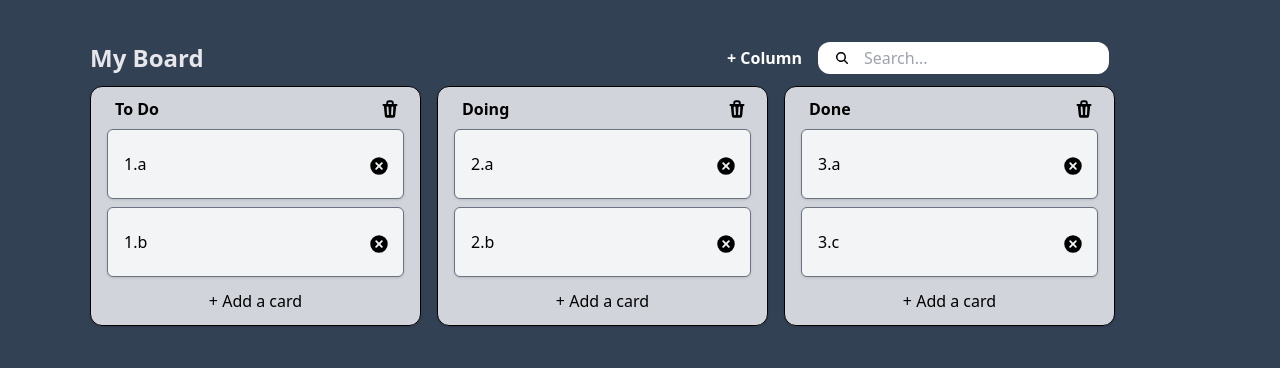
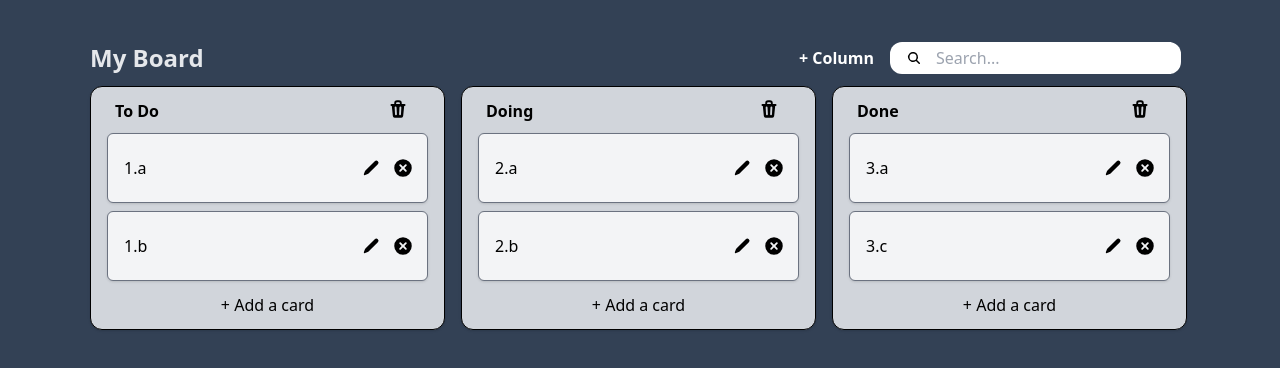
Before and after one commit to Mike-Sundays/my-kanban, a React (Vite) app: page / in a window 1280 px wide. Shown: the top 368 px of the page. Built offline with nearby package versions, Linux system fonts and the light colour scheme.

Commit message:
Correct bugs

```diff
--- a/src/App.tsx
+++ b/src/App.tsx
@@ -1,7 +1,7 @@
 import { Board } from "./components/Board/Board.tsx";
 import './App.css'
 function App() {
-  // localStorage.clear()
+  localStorage.clear()
   return (
       <Board />
   );
--- /dev/null
+++ b/src/components/ActionButton/ActionButton.tsx
@@ -0,0 +1,19 @@
+import { ReactNode } from "react";
+interface ActionButtonProps {
+  onClick: Function;
+  iconComponent: ReactNode;
+  css: string
+}
+
+export function ActionButton({ onClick, iconComponent, css }: ActionButtonProps) {
+  return (
+    <>
+      <button
+        className={css}
+        onClick={(_) => onClick()}
+      >
+        {iconComponent}
+      </button>
+    </>
+  );
+}
--- a/src/components/Board/Board.tsx
+++ b/src/components/Board/Board.tsx
@@ -146,7 +146,9 @@ export function Board() {
                 text={board.title}
                 placeholder={BOARD_TITLE_PLACEHOLDER}
                 onChange={setTitle}
+                editable={true}
                 cssClass="text-2xl text-gray-200 border-none outline-none m-2.5 font-bold bg-slate-700"
+                toggleable={false}
               ></CustomInput>
               <div className="flex">
                 <button
@@ -160,9 +162,11 @@ export function Board() {
                   <CustomInput
                     parentId={board.id}
                     text={board.searchTerm}
+                    editable={true}
                     placeholder={SEARCH_PLACEHOLDER}
                     onChange={filterCards}
                     cssClass="border-none outline-none p-1 mx-2.5 "
+                    toggleable={false}
                   ></CustomInput>
                 </div>
               </div>
--- a/src/components/Card/Card.tsx
+++ b/src/components/Card/Card.tsx
@@ -2,23 +2,36 @@ import { useSortable } from "@dnd-kit/sortable";
 import { CSS } from "@dnd-kit/utilities";
 import { CustomInput } from "../CustomInput/CustomInput";
 import { ColumnsDispatchContext } from "../../shared/columns-context";
-import { useContext } from "react";
+import React, { useContext, useRef } from "react";
 import { ColumnActionsType } from "../../shared/column-actions";
-import { TEXT_PLACEHOLDER } from "../../shared/constants.ts";
+import { ENTER, TEXT_PLACEHOLDER } from "../../shared/constants.ts";
 import { v4 as uuidv4 } from "uuid";
-import { DeleteButton } from "../DeleteButton/DeleteButton.tsx";
-import { XCircleIcon } from "@heroicons/react/16/solid";
+import { ActionButton } from "../ActionButton/ActionButton.tsx";
+import { PencilIcon, XCircleIcon } from "@heroicons/react/16/solid";
+import { useClickOutside } from "../../hooks/useClickOutside.ts";
 
 interface CardProps {
   id: string;
   text: string;
   placeholder?: string;
   columnIndex: number;
+  editable: boolean;
+  isFirstEdit: boolean;
 }
 
-export const Card = ({ id, text, placeholder, columnIndex }: CardProps) => {
+export const Card = ({
+  id,
+  text,
+  placeholder,
+  columnIndex,
+  editable,
+  isFirstEdit,
+}: CardProps) => {
+  const ref = useRef<HTMLDivElement>(null);
+
   const { attributes, listeners, setNodeRef, transform, transition } =
     useSortable({ id });
+
   const dispatch = useContext(ColumnsDispatchContext);
 
   const onEditCard = (id: string, text: string) => {
@@ -31,7 +44,8 @@ export const Card = ({ id, text, placeholder, columnIndex }: CardProps) => {
     });
   };
 
-  const onBlur = (_: Event) => {
+  const onBlur = (event: React.KeyboardEvent<HTMLInputElement>) => {
+    if (event.key === ENTER && isFirstEdit && text !== '') {
       dispatch({
         type: ColumnActionsType.ADD_CARD,
         payload: {
@@ -41,9 +55,11 @@ export const Card = ({ id, text, placeholder, columnIndex }: CardProps) => {
           index: columnIndex,
         },
       });
+    }
+    toggleInput(event);
   };
 
-  const deleteCard = (_: Event) => {
+  const deleteCard = (_: React.SyntheticEvent) => {
     dispatch({
       type: ColumnActionsType.DELETE_CARD,
       payload: {
@@ -51,6 +67,17 @@ export const Card = ({ id, text, placeholder, columnIndex }: CardProps) => {
       },
     });
   };
+
+  const toggleInput = (_: React.SyntheticEvent) => {
+    dispatch({
+      type: ColumnActionsType.TOGGLE_CARD_EDIT,
+      payload: {
+        id: id,
+      },
+    });
+  };
+
+  useClickOutside(toggleInput);
 
   const inputCss =
     "placeholder:text-gray-400 relative z-10 bg-transparent border-none outline-none";
@@ -60,13 +87,28 @@ export const Card = ({ id, text, placeholder, columnIndex }: CardProps) => {
     transition,
   };
 
-  const icon = <XCircleIcon className="size-5" />;
+  const crossIcon = <XCircleIcon className="size-5" />;
+  const pencilIcon = <PencilIcon className="size-5" />;
+
+  const cardBorder = editable
+    ? "outline outline-gray-900"
+    : "border border-solid border-gray-500";
+
+  const actionButtonCSS =
+    "z-20 flex items-center justify-center mx-0.5 my-1 size-7 font-bold hover:bg-gray-200 hover:outline-none hover:rounded-full";
+
+  const pencilCSS = editable
+    ? actionButtonCSS + " hover:bg-slate-400 bg-slate-300 rounded-full"
+    : actionButtonCSS;
+
+  const dragButtonCSS = `absolute top-0 left-0 w-full h-full bg-transparent border-none cursor-pointer ${!editable ? "z-10" : ""}`;
 
   return (
+    <div ref={ref}>
       <div
         ref={setNodeRef}
         style={style}
-      className="flex justify-between py-4 pl-4 my-1 mx-4 relative border border-solid border-gray-500 bg-gray-100 shadow rounded-md"
+        className={`flex justify-between py-4 pl-4 pr-2 my-1 mx-4 relative bg-gray-100 shadow rounded-md ${cardBorder}`}
         key={id}
         id={id}
       >
@@ -76,18 +118,30 @@ export const Card = ({ id, text, placeholder, columnIndex }: CardProps) => {
           placeholder={placeholder}
           onChange={onEditCard}
           onBlur={onBlur}
+          editable={editable}
           cssClass={inputCss}
+          toggleable={true}
         />
-      <DeleteButton
-        onClick={(event: Event) => deleteCard(event)}
-        iconComponent={icon}
-      ></DeleteButton>
+        <div className="flex ">
+          <ActionButton
+            onClick={(event: React.SyntheticEvent) => toggleInput(event)}
+            iconComponent={pencilIcon}
+            css={pencilCSS}
+          ></ActionButton>
+          <ActionButton
+            onClick={(event: React.SyntheticEvent) => deleteCard(event)}
+            iconComponent={crossIcon}
+            css={actionButtonCSS}
+          ></ActionButton>
+        </div>
+
         {/* Using the button as the draggable part of the card */}
         <button
-        className="absolute top-0 left-0 w-full h-full bg-transparent border-none cursor-pointer"
+          className={dragButtonCSS}
           {...listeners}
           {...attributes}
         ></button>
       </div>
+    </div>
   );
 };
--- a/src/components/Column/Column.tsx
+++ b/src/components/Column/Column.tsx
@@ -6,12 +6,12 @@ import { ICard } from "../../models/ICard.ts";
 import { Card } from "../Card/Card.tsx";
 import { useDroppable } from "@dnd-kit/core";
 import { CustomInput } from "../CustomInput/CustomInput.tsx";
-import { DeleteButton } from "../DeleteButton/DeleteButton.tsx";
+import { ActionButton } from "../ActionButton/ActionButton.tsx";
 
 import { IColumn } from "../../models/IColumn.ts";
 import { useContext } from "react";
 import { ColumnsDispatchContext } from "../../shared/columns-context.ts";
-import { TEXT_PLACEHOLDER } from "../../shared/constants.ts";
+import { ENTER, TEXT_PLACEHOLDER } from "../../shared/constants.ts";
 import { v4 as uuidv4 } from "uuid";
 import { ColumnActionsType } from "../../shared/column-actions.ts";
 import { TrashIcon } from "@heroicons/react/16/solid";
@@ -49,7 +49,8 @@ export function Column({ column, index, searchTerm }: ColumnProps) {
     });
   };
 
-  const onBlurTitle = (_: Event) => {
+  const onBlurTitle = (event: React.KeyboardEvent<HTMLInputElement>) => {
+    if(event.key === ENTER){
       dispatch({
         type: ColumnActionsType.ADD_CARD,
         payload: {
@@ -59,9 +60,10 @@ export function Column({ column, index, searchTerm }: ColumnProps) {
           index: index,
         },
       });
+    }
   };
 
-  const deleteColumn = (_: Event) => {
+  const deleteColumn = (_: React.SyntheticEvent) => {
     dispatch({
       type: ColumnActionsType.DELETE_COLUMN,
       payload: {
@@ -71,7 +73,9 @@ export function Column({ column, index, searchTerm }: ColumnProps) {
   };
 
   const inputCss =
-    "mt-2 mb-1 ml-5 bg-transparent focus:bg-white pl-1 pr-1.5 placeholder:font-normal font-bold";
+    "mt-2 mb-1 ml-5 mr-2 bg-transparent focus:bg-white pl-1 pr-1.5 placeholder:font-normal font-bold w-9/12";
+
+  const deleteButtonCSS = "z-10 flex items-center justify-center mx-0.5 my-2 size-6 font-bold hover:bg-gray-200 hover:outline-none hover:rounded-full"
   const icon = <TrashIcon className="size-5" />;
 
   return (
@@ -95,11 +99,14 @@ export function Column({ column, index, searchTerm }: ColumnProps) {
               onChange={setTitle}
               onBlur={onBlurTitle}
               cssClass={inputCss}
+              editable={true}
+              toggleable={false}
             ></CustomInput>
-            <DeleteButton
-              onClick={(event: Event) => deleteColumn(event)}
+            <ActionButton
+              onClick={(event: React.SyntheticEvent) => deleteColumn(event)}
               iconComponent={icon}
-            ></DeleteButton>
+              css={deleteButtonCSS}
+            ></ActionButton>
           </div>
 
           {column.cards.map((card: ICard) => {
@@ -111,6 +118,8 @@ export function Column({ column, index, searchTerm }: ColumnProps) {
                   text={card.text}
                   placeholder={card.placeholder}
                   columnIndex={index}
+                  editable={card.editable}
+                  isFirstEdit={card.isFirstEdit}
                 ></Card>
               );
             } else {
--- a/src/components/CustomInput/CustomInput.tsx
+++ b/src/components/CustomInput/CustomInput.tsx
@@ -8,12 +8,8 @@ interface CustomInputProps {
   onChange: Function;
   onBlur?: Function;
   cssClass: string;
-}
-
-export enum InputTypes {
-  CARD_TEXT = "card-text",
-  BOARD_TITLE = "board-title",
-  COLUMN_TITLE = "column-title",
+  editable: boolean;
+  toggleable: boolean;
 }
 
 export const CustomInput = ({
@@ -23,22 +19,23 @@ export const CustomInput = ({
   onChange,
   onBlur = () => {},
   cssClass,
+  editable,
+  toggleable,
 }: CustomInputProps) => {
-
   const inputRef: React.Ref<any> = useRef(null);
 
   useEffect(() => {
-    if(text === ''){
+    if ((text === "" || editable === true) && toggleable) {
       inputRef.current?.focus();
     }
-  }, []); // Empty dependency array means this runs only once on mount
+  }, [editable]); // Empty dependency array means this runs only once on mount
 
   const onKeyDown = (event: React.KeyboardEvent<HTMLInputElement>) => {
-    if ( event.key === ESCAPE) {
+    if (event.key === ESCAPE) {
       inputRef.current?.blur();
-    } else if(event.key === ENTER){
-      inputRef.current?.blur();
-      onBlur()
+    }
+    if (event.key === ENTER) {
+      onBlur(event);
     }
   };
 
@@ -48,6 +45,7 @@ export const CustomInput = ({
       className={cssClass}
       type="text"
       value={text}
+      disabled={!editable}
       placeholder={placeholder}
       onChange={(event) => {
         onChange(parentId, event.target.value);
@@ -55,6 +53,9 @@ export const CustomInput = ({
       onKeyDown={(event) => {
         onKeyDown(event);
       }}
+      onBlur={(event) => {
+        onBlur(event);
+      }}
     />
   );
 };
--- a/src/components/DeleteButton/DeleteButton.tsx
+++ /dev/null
@@ -1,18 +0,0 @@
-import { ReactNode } from "react";
-interface DeleteButtonProps {
-  onClick: Function;
-  iconComponent: ReactNode
-}
-
-export function DeleteButton({ onClick, iconComponent }: DeleteButtonProps) {
-  return (
-    <>
-      <button
-        className="z-10 flex items-center justify-center mx-3 mt-2 mb-1 size-6 font-bold hover:bg-gray-200 hover:outline-none hover:rounded-full"
-        onClick={(_) => onClick()}
-      >
-        {iconComponent}
-      </button>
-    </>
-  );
-}
--- /dev/null
+++ b/src/hooks/useClickOutside.ts
@@ -0,0 +1,21 @@
+import { useRef, useEffect, RefObject } from "react";
+
+export const useClickOutside = (callback: Function) => {
+  const ref: RefObject<HTMLElement | undefined> = useRef();
+
+  useEffect(() => {
+    const handleClick = (event: any) => {
+      if (ref.current && !ref.current.contains(event.target)) {
+        callback();
+      }
+    };
+
+    document.addEventListener("click", handleClick, true);
+
+    return () => {
+      document.removeEventListener("click", handleClick, true);
+    };
+  }, [ref]);
+
+  return ref;
+};
--- a/src/models/ICard.ts
+++ b/src/models/ICard.ts
@@ -2,5 +2,7 @@ export interface ICard {
   id: string;
   text: string;
   placeholder?: string;
-  visible: boolean
+  visible: boolean;
+  editable: boolean;
+  isFirstEdit: boolean
 }
--- a/src/shared/column-actions.ts
+++ b/src/shared/column-actions.ts
@@ -8,4 +8,5 @@ export enum ColumnActionsType {
   DRAG_END = "DRAG_END",
   DELETE_COLUMN = "DELETE_COLUMN",
   FILTER_CARDS = "FILTER_CARDS",
+  TOGGLE_CARD_EDIT = "TOGGLE_CARD_EDIT",
 }
```
Also changed, not shown: src/shared/columns-reducer.ts (+22 -2 lines), src/shared/constants.ts (+16 -12 lines). Lines whose indentation alone changed are shown as unchanged.
